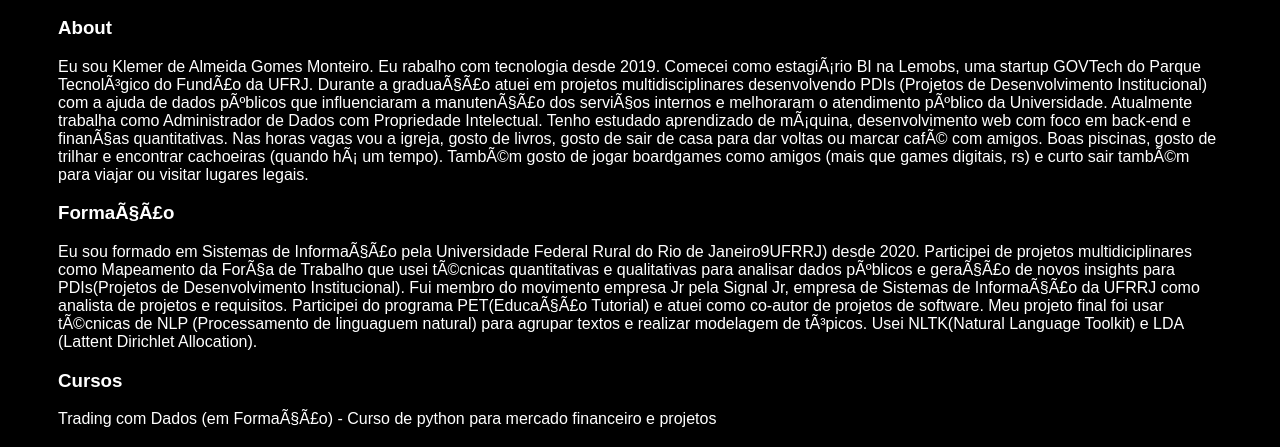
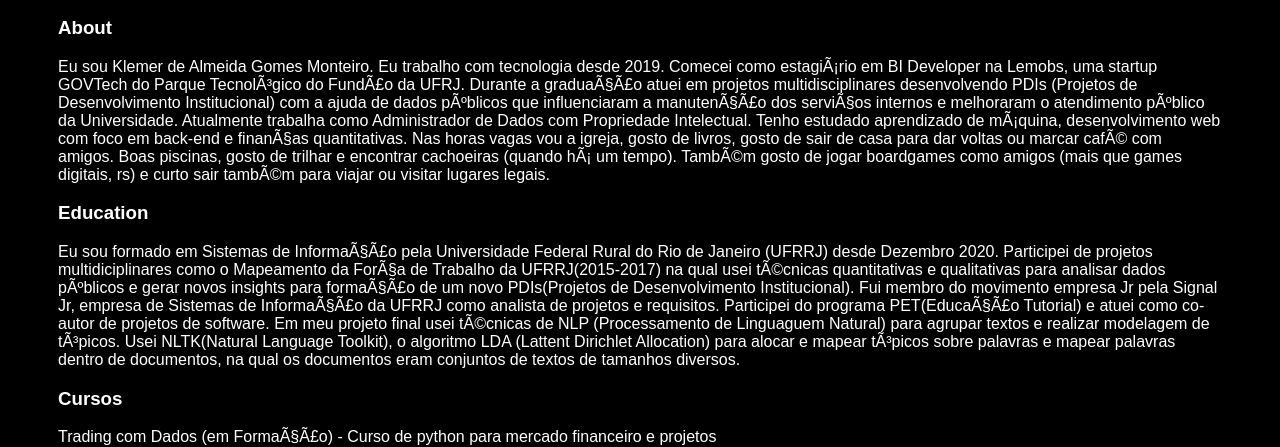
Before and after one commit to klemeragm/my-portfolio, a website: page index.html in a window 1280 px wide. Shown: the part 362-809 px from the top of the page. Drawn offline with Linux system fonts and the light colour scheme.

Commit message:
Alteração no index e css

```diff
--- a/index.html
+++ b/index.html
@@ -33,26 +33,26 @@
             <section>
                 <h3>About</h3>
               <p>
-             Eu sou Klemer de Almeida Gomes Monteiro. Eu rabalho com tecnologia desde 2019. Comecei como estagiário BI na Lemobs, uma startup GOVTech do Parque Tecnológico do Fundão da UFRJ. Durante a graduação atuei em projetos multidisciplinares desenvolvendo PDIs (Projetos de Desenvolvimento Institucional) com a ajuda de dados públicos que influenciaram a manutenção dos serviços internos e melhoraram o atendimento público da Universidade.
+             Eu sou Klemer de Almeida Gomes Monteiro. Eu trabalho com tecnologia desde 2019. Comecei como estagiário em BI Developer na Lemobs, uma startup GOVTech do Parque Tecnológico do Fundão da UFRJ. Durante a graduação atuei em projetos multidisciplinares desenvolvendo PDIs (Projetos de Desenvolvimento Institucional) com a ajuda de dados públicos que influenciaram a manutenção dos serviços internos e melhoraram o atendimento público da Universidade.
              Atualmente trabalha como Administrador de Dados com Propriedade Intelectual. Tenho estudado aprendizado de máquina, desenvolvimento web com foco em back-end e finanças quantitativas.
              Nas horas vagas vou a igreja, gosto de livros, gosto de sair de casa para dar voltas ou marcar café com amigos. Boas piscinas, gosto de trilhar e encontrar cachoeiras (quando há um tempo).
              Também gosto de jogar boardgames como amigos (mais que games digitais, rs) e curto sair também para viajar ou visitar lugares legais.
              </p>
             </section>
             <section>
-                <h3>Formação</h3>
+                <h3>Education</h3>
               <p>
-                Eu sou formado em Sistemas de Informação pela Universidade Federal Rural do Rio de Janeiro9UFRRJ) desde 2020. Participei de projetos multidiciplinares como Mapeamento da Força de Trabalho que usei técnicas quantitativas e qualitativas para analisar dados públicos e geração de novos insights para PDIs(Projetos de Desenvolvimento Institucional).
+                Eu sou formado em Sistemas de Informação pela Universidade Federal Rural do Rio de Janeiro (UFRRJ) desde Dezembro 2020. Participei de projetos multidiciplinares como o Mapeamento da Força de Trabalho da UFRRJ(2015-2017) na qual usei técnicas quantitativas e qualitativas para analisar dados públicos e gerar novos insights para formação de um novo PDIs(Projetos de Desenvolvimento Institucional).
                 Fui membro do movimento empresa Jr pela Signal Jr, empresa de Sistemas de Informação da UFRRJ como analista de projetos e requisitos.
                 Participei do programa PET(Educação Tutorial) e atuei como co-autor de projetos de software.
-                Meu projeto final foi usar técnicas de NLP (Processamento de linguaguem natural) para agrupar textos e realizar modelagem de tópicos. Usei NLTK(Natural Language Toolkit) e LDA (Lattent Dirichlet Allocation).
+                Em meu projeto final usei técnicas de NLP (Processamento de Linguaguem Natural) para agrupar textos e realizar modelagem de tópicos. Usei NLTK(Natural Language Toolkit), o algoritmo LDA (Lattent Dirichlet Allocation) para alocar e mapear tópicos sobre palavras e mapear palavras dentro de documentos, na qual os documentos eram conjuntos de textos de tamanhos diversos.
               </p>
             </section>
             <section>
                 <h3>Cursos</h3>
-                <p><a  href="https://tradingcomdados.com" target="_black" rel="noopener noreferrer" >Trading com Dados (em Formação) - Curso de python para mercado financeiro e projetos</a></p><br>
-                <p><a  href="https://shirleyrios.com.br/" target="_black" rel="noopener noreferrer" >StartDev - Mentoria de Carreira</a></p>
-                </section>
+                <p><a  href="https://tradingcomdados.com" target="_black" rel="noopener noreferrer">Trading com Dados (em Formação) - Curso de python para mercado financeiro e projetos</a></p><br>
+                <p><a  href="https://shirleyrios.com.br/" target="_black" rel="noopener noreferrer">StartDev - Mentoria de Carreira</a></p>
+            </section>
         </main>
         <footer>
                 <a  href="https://github.com/klemeragm" target="_black" rel="noopener noreferrer" >
```
